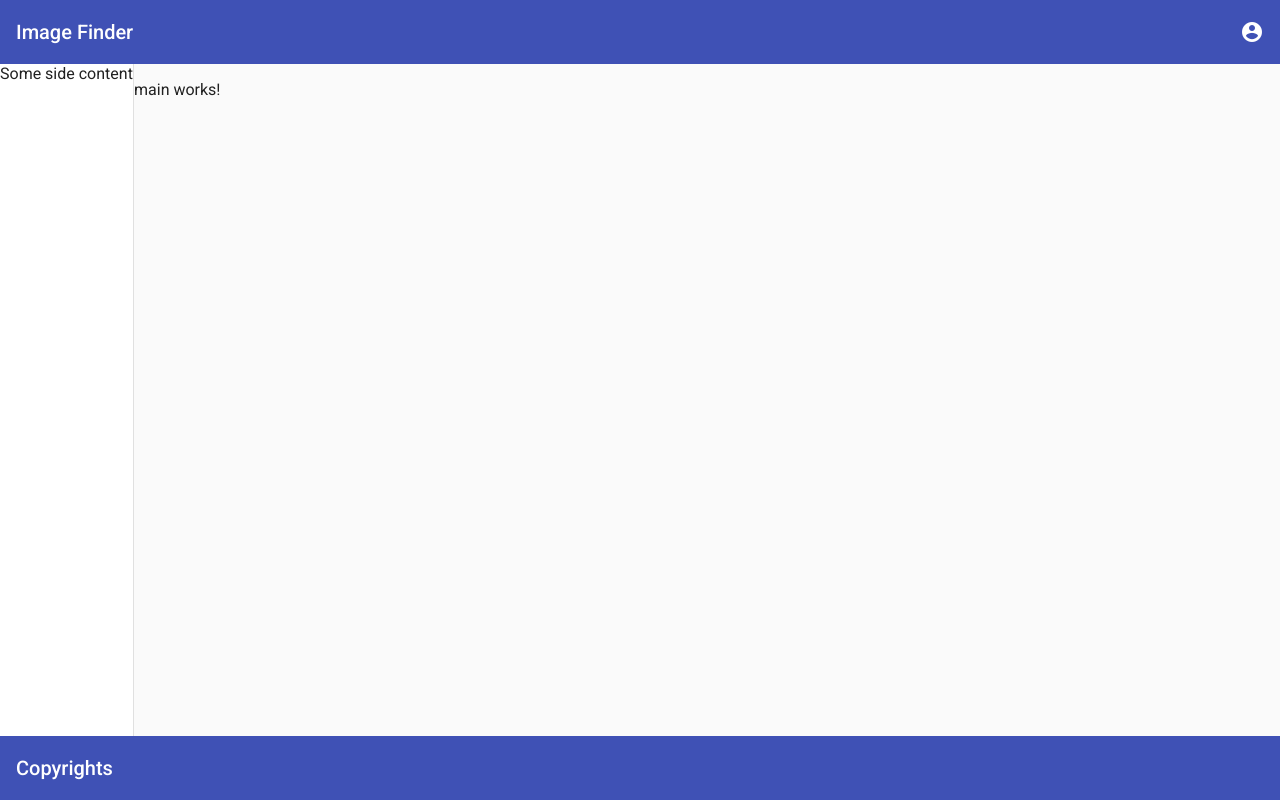
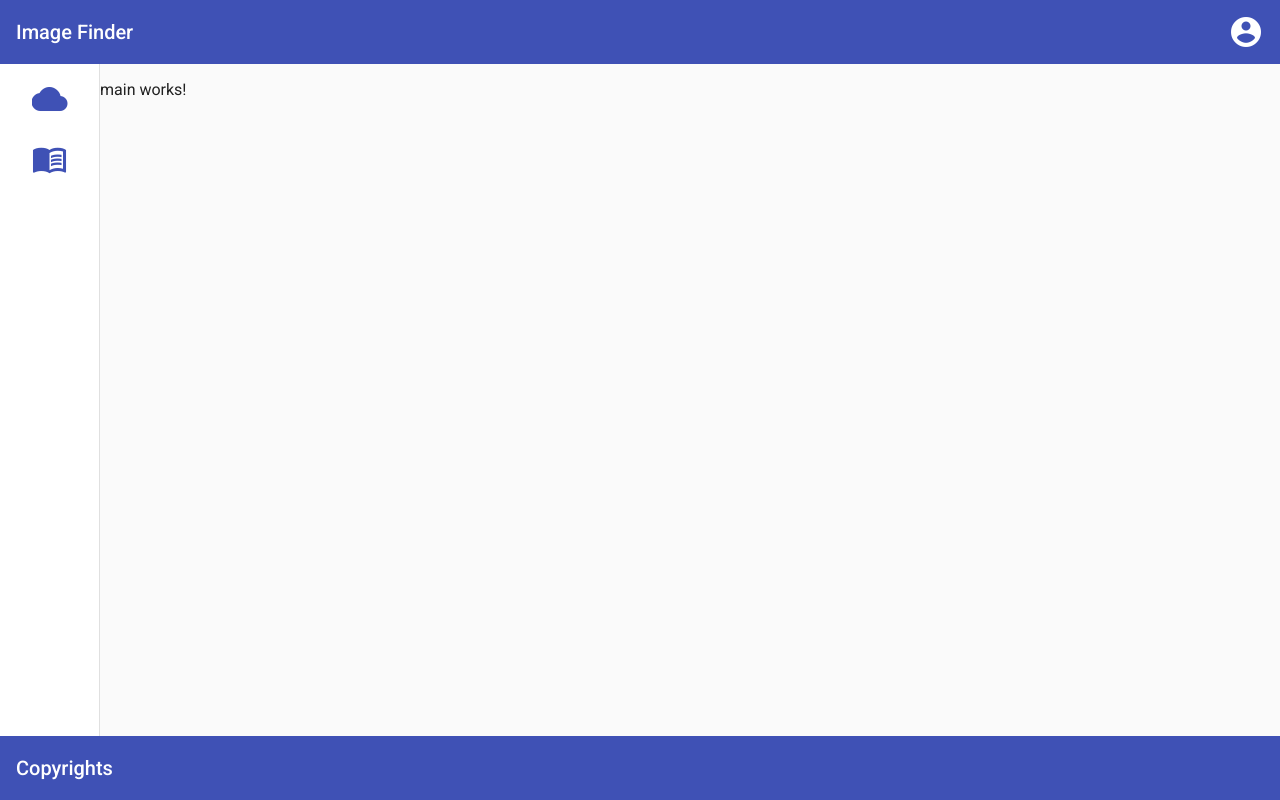
Before and after one commit to AlekseyMalakhov/flikr-job-test, an Angular app: page / in a window 1280 px wide. Built offline with nearby package versions, Linux system fonts and the light colour scheme.

Commit message:
buttons on sidenav

```diff
--- a/src/app/app.component.css
+++ b/src/app/app.component.css
@@ -1,6 +1,8 @@
-
-
 .example-container {
     flex: 1;
     background: "grey";
-  }
+}
+
+mat-sidenav {
+    width: 100px;
+}
--- a/src/app/header/header.component.css
+++ b/src/app/header/header.component.css
@@ -1,3 +1,9 @@
 mat-toolbar {
     justify-content: space-between;
 }
+
+mat-icon {
+    font-size: 36px;
+    height: 36px;
+    width: 36px;
+}
--- a/src/app/sidenav/sidenav.component.css
+++ b/src/app/sidenav/sidenav.component.css
@@ -0,0 +1,15 @@
+.container {
+    display: flex;
+    flex-direction: column;
+    align-items: center;
+}
+
+mat-icon {
+    font-size: 36px;
+    height: 36px;
+    width: 36px;
+}
+
+button {
+    margin-top: 20px;
+}
--- a/src/app/sidenav/sidenav.component.html
+++ b/src/app/sidenav/sidenav.component.html
@@ -1 +1,8 @@
-Some side content
+<div class="container">
+    <button mat-icon-button color="primary" aria-label="Example icon button with a home icon">
+        <mat-icon>cloud</mat-icon>
+    </button>
+    <button mat-icon-button color="primary" aria-label="Example icon button with a home icon">
+        <mat-icon>menu_book</mat-icon>
+    </button>
+</div>
--- a/src/index.html
+++ b/src/index.html
@@ -8,7 +8,7 @@
   <link rel="icon" type="image/x-icon" href="favicon.ico">
   <link rel="preconnect" href="https://fonts.gstatic.com">
   <link href="https://fonts.googleapis.com/css2?family=Roboto:wght@300;400;500&display=swap" rel="stylesheet">
-  <link href="https://fonts.googleapis.com/icon?family=Material+Icons" rel="stylesheet">
+  <link href="https://fonts.googleapis.com/icon?family=Material+Icons|Material+Icons+Outlined" rel="stylesheet">
 </head>
 <body>
   <app-root></app-root>
```
